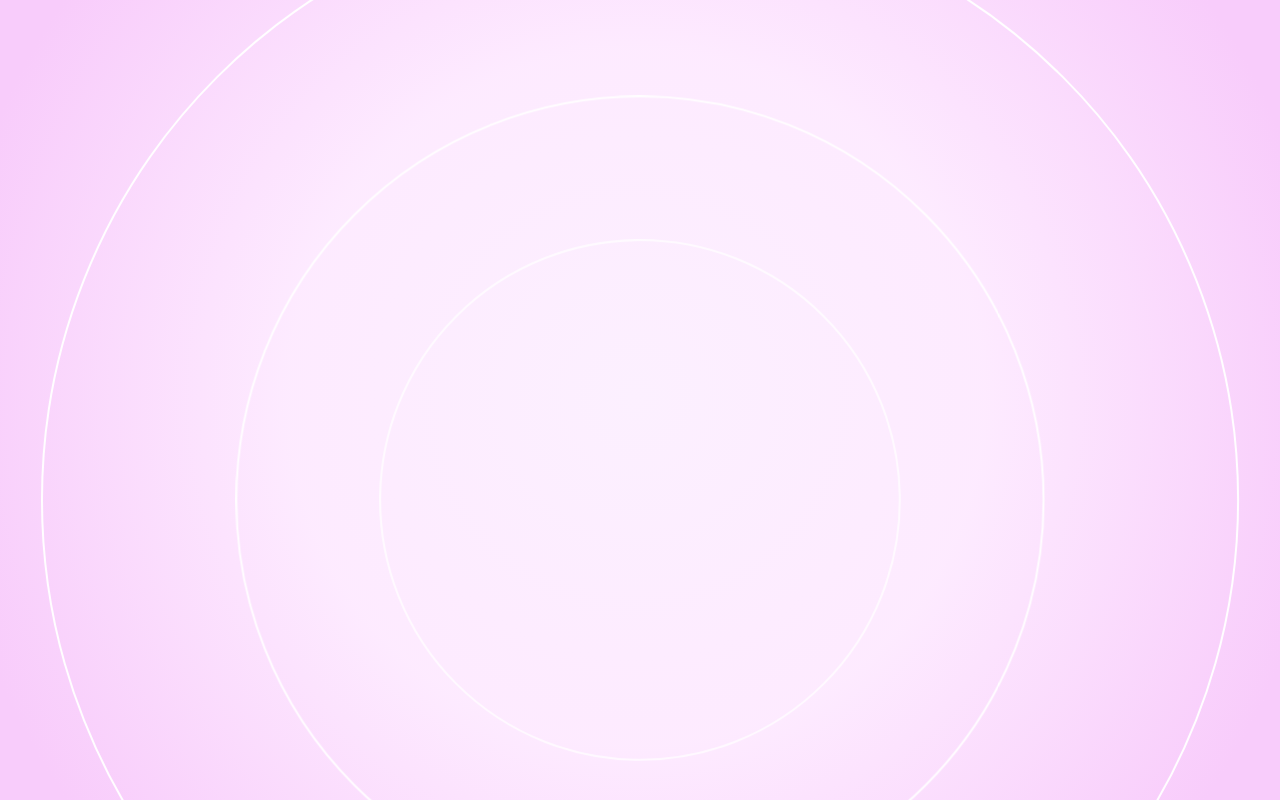
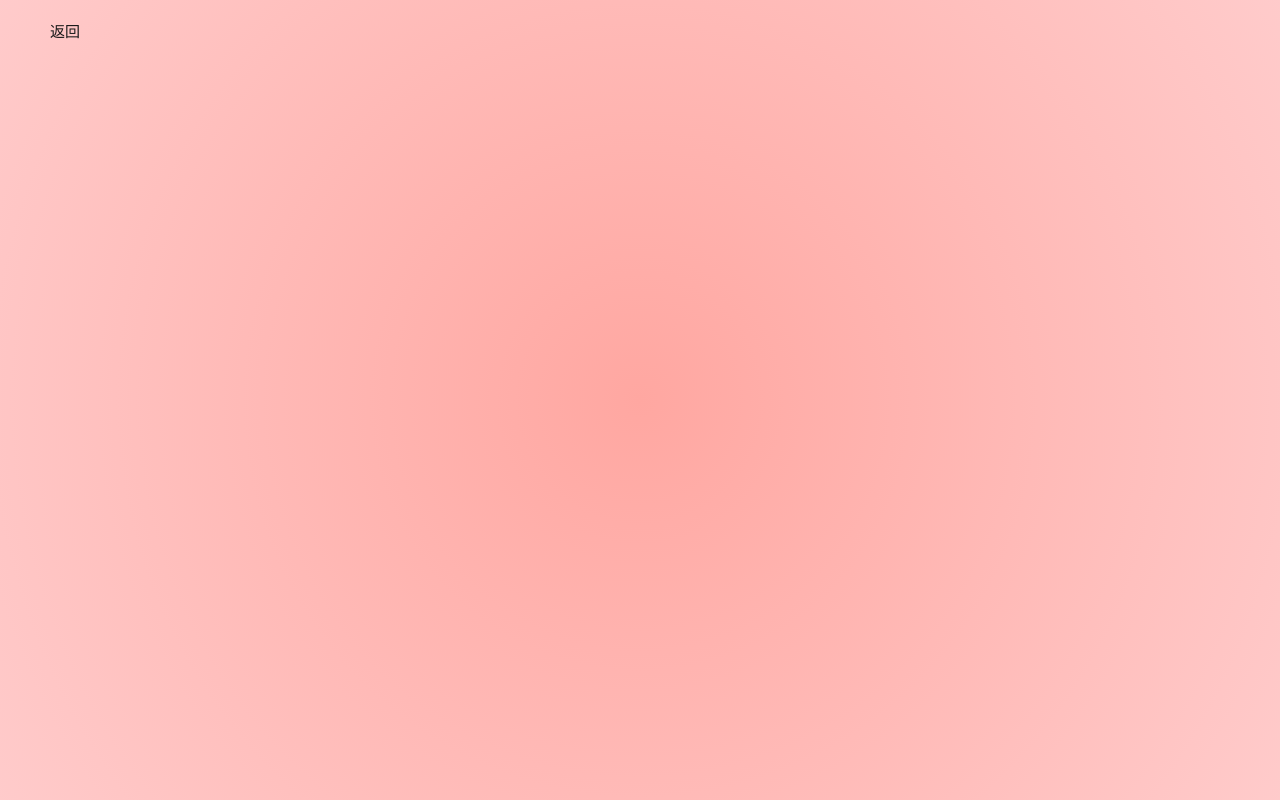
Before and after one commit to zhudezhong/PersonaTalk_V2, a Vue app in the folder web/personaltalk/: page /SpokenDialogue in a window 1280 px wide. Before the commit this address had no page. Built offline with nearby package versions, Linux system fonts and the light colour scheme.

Commit message:
添加初版语音界面过场动画

```diff
--- a/web/personaltalk/src/components/PersonalCard.vue
+++ b/web/personaltalk/src/components/PersonalCard.vue
@@ -1,9 +1,14 @@
 <script setup lang="ts">
+import router from '@/router';
 
+
+const beginSpokenDialogue = () => {
+  router.push({path: '/SpokenDialogue'});
+}
 </script>
 
 <template>
-  <div class="info-main">
+  <div class="info-main" @click="beginSpokenDialogue">
     <div class="character-image">
 
     </div>
@@ -134,7 +139,7 @@
   transition: all .5s;
 }
 
-.begin-talk:hover::after{
+.begin-talk:hover::after {
   top: -350px;
   left: 10px;
 }
--- a/web/personaltalk/src/router/index.js
+++ b/web/personaltalk/src/router/index.js
@@ -1,5 +1,6 @@
 import { createRouter, createWebHistory } from 'vue-router'
 import PersonalTalkIndex from "@/views/PersonalTalkIndex.vue";
+import SpokenDialogue from "@/views/SpokenDialogue.vue";
 
 const router = createRouter({
   history: createWebHistory(import.meta.env.BASE_URL),
@@ -8,7 +9,11 @@ const router = createRouter({
       path: '/',
       name: 'PersonalTalkIndex',
       component: PersonalTalkIndex,
-    },
+    },{
+      path: '/SpokenDialogue',
+      name: 'SpokenDialogue',
+      component: SpokenDialogue,
+    }
   ],
 })
 
--- a/web/personaltalk/src/views/PersonalTalkIndex.vue
+++ b/web/personaltalk/src/views/PersonalTalkIndex.vue
@@ -1,7 +1,7 @@
 <script setup lang="ts">
 import PersonalCard from "@/components/PersonalCard.vue";
 import CusButton from "@/components/CusButton.vue";
-import {onMounted, onUnmounted, onUpdated, ref} from 'vue';
+import {onMounted, onUnmounted, ref} from 'vue';
 import ChatBox from "@/components/ChatBox.vue";
 import eventBus from '@/utils/eventBus'
 import HistorySession from "@/components/HistorySession.vue";
@@ -29,39 +29,39 @@ onMounted(() => {
   //todo:获取历史聊天记录
   historyList.value = [
     {
-      listName: '历史记录',
+      listName: '新的记录',
       Id: '1'
     },
     {
-      listName: '新的记录',
+      listName: '历史记录',
       Id: '2'
     },
     {
-      listName: '新的记录',
+      listName: '历史记录',
       Id: '3'
     },
     {
-      listName: '新的记录',
+      listName: '历史记录',
       Id: 's4'
     },
     {
-      listName: '新的记录',
+      listName: '历史记录',
       Id: '5'
     },
     {
-      listName: '新的记录',
+      listName: '历史记录',
       Id: '6'
     },
     {
-      listName: '新的记录',
+      listName: '历史记录',
       Id: '7'
     },
     {
-      listName: '新的记录',
+      listName: '历史记录',
       Id: '8'
     },
     {
-      listName: '新的记录',
+      listName: '历史记录',
       Id: '9'
     }
   ]
--- /dev/null
+++ b/web/personaltalk/src/views/SpokenDialogue.vue
@@ -0,0 +1,168 @@
+<script setup lang="ts">
+import {ref, onBeforeUnmount, onMounted} from 'vue';
+import router from '@/router';
+
+const isLeaving = ref(false);
+let canUnmount = false;
+
+const handleAnimationEnd = () => {
+  if (isLeaving.value) {
+    canUnmount = true;
+    router.push({path: '/'});
+  }
+};
+
+const goBack = () => {
+  isLeaving.value = true; // 触发反向动画
+};
+
+onBeforeUnmount(() => {
+  // 如果动画未完成，阻止立即销毁（等待 animationend 事件）
+  if (!canUnmount) {
+    // 这里通过阻止默认行为+等待动画完成，避免组件被强制销毁
+    // 通过路由跳转销毁组件，需确保动画完成后再执行跳转
+  }
+});
+
+// 6. 组件挂载后：监听动画完成事件（用于离场动画的收尾）
+onMounted(() => {
+  const graphEl = document.querySelector('.background-graph');
+  if (graphEl) {
+    graphEl.addEventListener('animationend', handleAnimationEnd);
+  }
+});
+</script>
+
+<template>
+  <div class="container">
+    <span class="go-back" @click="goBack">返回</span>
+    <div
+      class="background-graph"
+      :class="{ 'scale-out': isLeaving }"
+    >
+      <div class="AI-avatar"></div>
+    </div>
+  </div>
+</template>
+
+<style scoped>
+.container {
+  width: 100%;
+  height: 100vh;
+  position: relative;
+}
+
+.background-graph {
+  position: absolute;
+  left: 50%;
+  top: 50%;
+  width: 2200px;
+  height: 2200px;
+  border-radius: 50%;
+  background: radial-gradient(
+    circle at center,
+    #ffa7a1 0%,
+    #ffcccc 50%,
+    rgba(251, 209, 255, 0.5) 80%,
+    rgba(251, 209, 255, 0) 100%
+  );
+  opacity: 0;
+
+  will-change: transform, opacity;
+  backface-visibility: hidden;
+  perspective: 1000px;
+  transform: translateZ(0);
+
+  animation: scaleIn .5s cubic-bezier(0.16, 1, 0.3, 1) forwards;
+  animation-iteration-count: 1;
+}
+
+.background-graph.scale-out {
+  animation: scaleOut .5s cubic-bezier(0.22, 0, 0.36, 0) forwards !important;
+  animation-iteration-count: 1;
+}
+
+@keyframes scaleIn {
+  0% {
+    transform: translate(-50%, -50%) scale(0);
+    opacity: 0;
+  }
+  1% {
+    transform: translate(-50%, -50%) scale(0.012);
+    opacity: 0.01;
+  }
+  99% {
+    transform: translate(-50%, -50%) scale(0.99995);
+    opacity: 0.9998;
+  }
+  100% {
+    transform: translate(-50%, -50%) scale(1);
+    opacity: 1;
+  }
+}
+
+@keyframes scaleOut {
+  0% {
+    transform: translate(-50%, -50%) scale(1);
+    opacity: 1;
+  }
+  1% {
+    transform: translate(-50%, -50%) scale(0.99995);
+    opacity: 0.9998;
+  }
+  2% {
+    transform: translate(-50%, -50%) scale(0.9999);
+    opacity: 0.9995;
+  }
+  98% {
+    transform: translate(-50%, -50%) scale(0.024);
+    opacity: 0.02;
+  }
+  99% {
+    transform: translate(-50%, -50%) scale(0.012);
+    opacity: 0.01;
+  }
+  100% {
+    transform: translate(-50%, -50%) scale(0);
+    opacity: 0;
+  }
+}
+
+.go-back {
+  position: fixed;
+  left: 50px;
+  top: 20px;
+  color: #181818;
+  cursor: pointer;
+  overflow: hidden;
+  z-index: 10;
+  opacity: 0;
+  animation: fadeIn 0.5s ease forwards 0.3s;
+}
+
+.go-back::after {
+  content: "";
+  position: absolute;
+  left: 0;
+  transform: translateX(100%);
+  height: 100%;
+  width: 100%;
+  border-bottom: 1px solid #181818;
+  transition: all 0.3s;
+}
+
+.go-back:hover::after {
+  transform: translateX(0);
+}
+
+@keyframes fadeIn {
+  from {
+    opacity: 0;
+    transform: translateY(-10px);
+  }
+  to {
+    opacity: 1;
+    transform: translateY(0);
+  }
+}
+</style>
```
Also changed, not shown: 1 other file (tests, documents, lock files or other folders).
